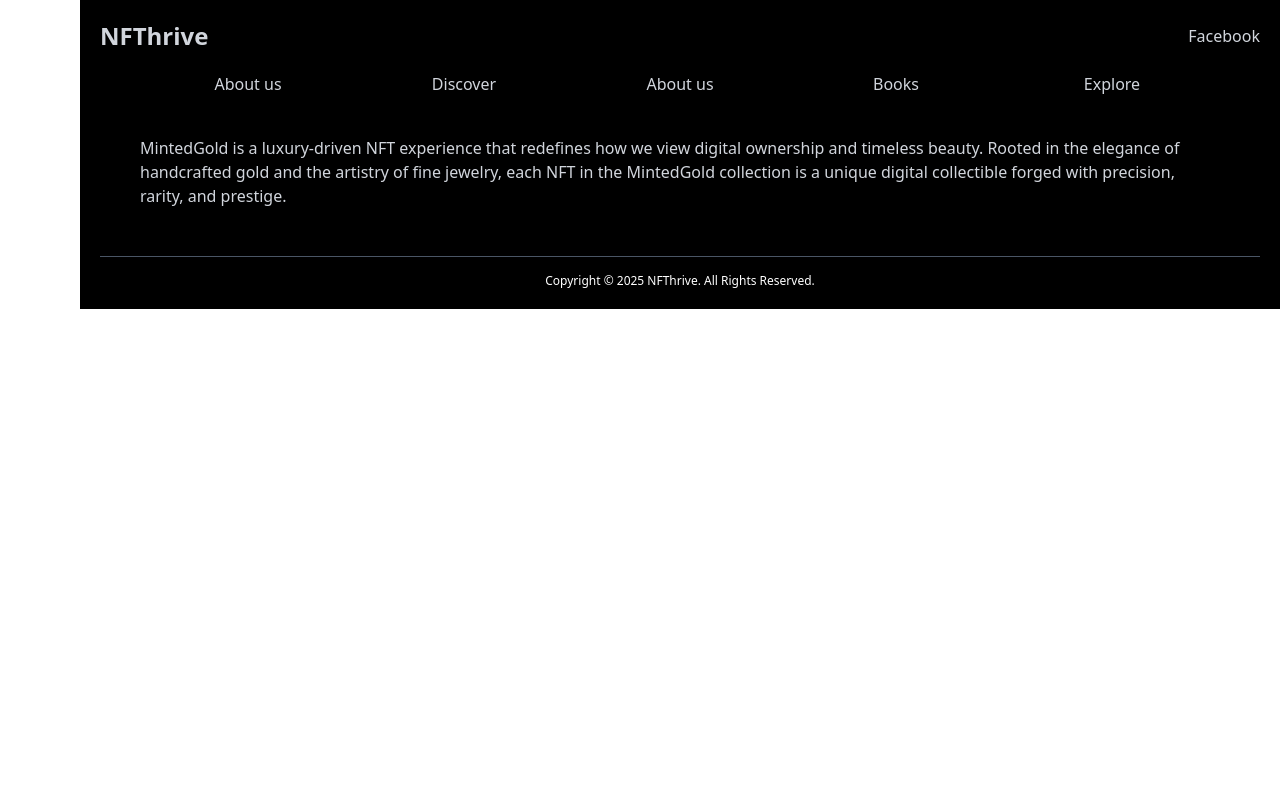
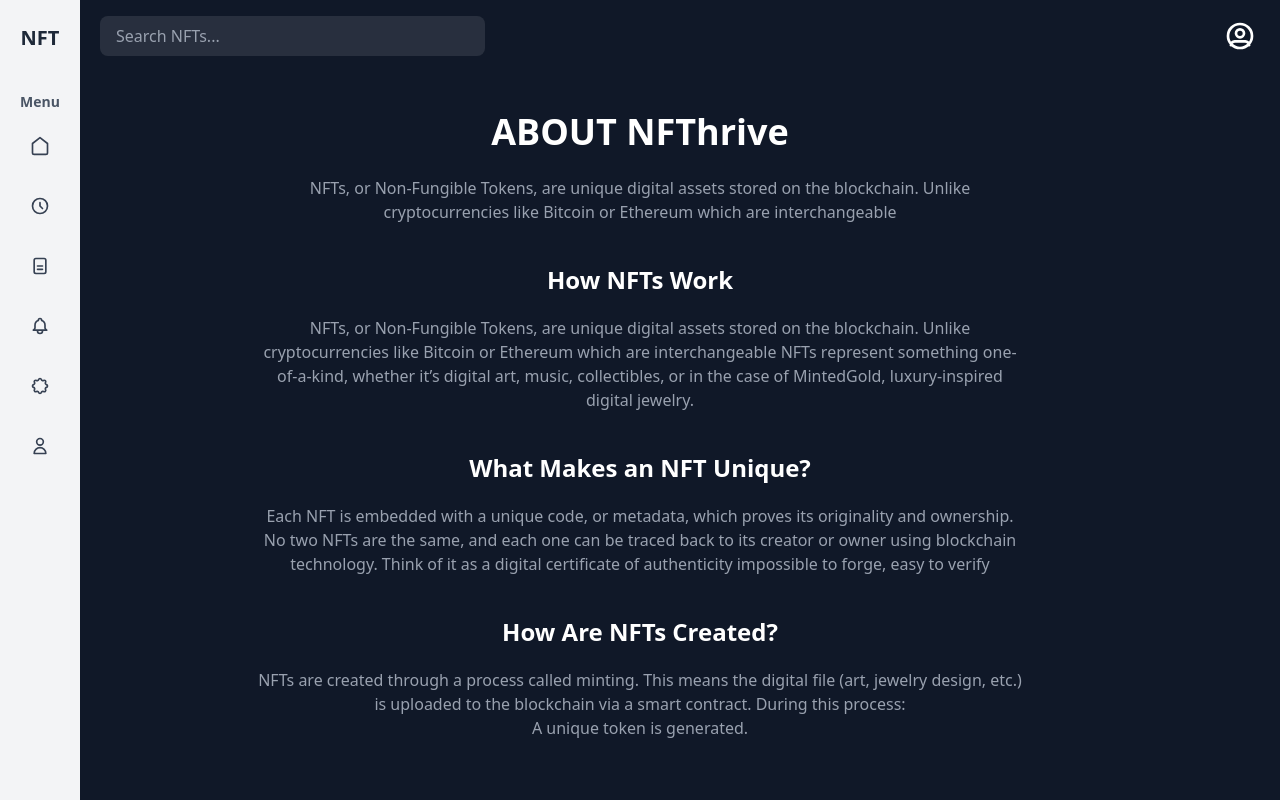
Before and after one commit to Dasundh99/nft_marketplace, a React (Vite) app in the folder client/: page /about in a window 1280 px wide. Shown: the top 800 px of the page. Built offline with nearby package versions, Linux system fonts and the light colour scheme; no server answers.

Commit message:
About Page

```diff
--- a/client/src/App.tsx
+++ b/client/src/App.tsx
@@ -7,6 +7,7 @@
 import Notifications from "./pages/Notiication";
 import Footer from "./components/Footer/Footer";
 import ProductDetails from "./pages/ProductDetails";
+import About from "./pages/About";
 
 function App() {
   const fetchAPI = async () => {
@@ -58,22 +59,26 @@
             </Layout>
           }
         />
-        {<Route
+        {
+          <Route
             path="/productdetails"
             element={
               <Layout>
                 <ProductDetails />
               </Layout>
             }
-        />}
-        {/* <Route
-          path="/settings"
+          />
+        }
+        {
+          <Route
+            path="/about"
             element={
               <Layout>
-              <Settings />
+                <About />
               </Layout>
             }
-        /> */}
+          />
+        }
         {/* <Route
           path="/settings"
           element={
--- /dev/null
+++ b/client/src/pages/About.tsx
@@ -0,0 +1,51 @@
+import React from "react";
+
+const About: React.FC = () => {
+  return (
+    <div className="flex justify-center min-h-screen px-4 py-10">
+      <div className="text-center space-y-6 max-w-3xl">
+        <h1 className="font-bold text-4xl">ABOUT NFThrive</h1>
+        <p className="mt-5 text-gray-400 text-center mb-2">
+          NFTs, or Non-Fungible Tokens, are unique digital assets stored on the
+          blockchain. Unlike cryptocurrencies like Bitcoin or Ethereum which are
+          interchangeable
+        </p>
+        <section>
+          <h2 className="font-bold text-2xl mt-10">How NFTs Work</h2>
+          <p className="mt-5 text-gray-400">
+            NFTs, or Non-Fungible Tokens, are unique digital assets stored on
+            the blockchain. Unlike cryptocurrencies like Bitcoin or Ethereum
+            which are interchangeable NFTs represent something one-of-a-kind,
+            whether it’s digital art, music, collectibles, or in the case of
+            MintedGold, luxury-inspired digital jewelry.
+          </p>
+        </section>
+        <section>
+          <h2 className="font-bold text-2xl mt-10">
+            What Makes an NFT Unique?
+          </h2>
+          <p className="mt-5 text-gray-400">
+            Each NFT is embedded with a unique code, or metadata, which proves
+            its originality and ownership. No two NFTs are the same, and each
+            one can be traced back to its creator or owner using blockchain
+            technology. Think of it as a digital certificate of authenticity
+            impossible to forge, easy to verify
+          </p>
+        </section>
+        <section>
+          <h2 className="font-bold text-2xl mt-10">How Are NFTs Created?</h2>
+          <p className="mt-5 text-gray-400">
+            NFTs are created through a process called minting. This means the
+            digital file (art, jewelry design, etc.) is uploaded to the
+            blockchain via a smart contract. During this process:
+            <ul>
+              <li>A unique token is generated.</li>
+            </ul>
+          </p>
+        </section>
+      </div>
+    </div>
+  );
+};
+
+export default About;
```
Lines whose indentation alone changed are shown as unchanged.
